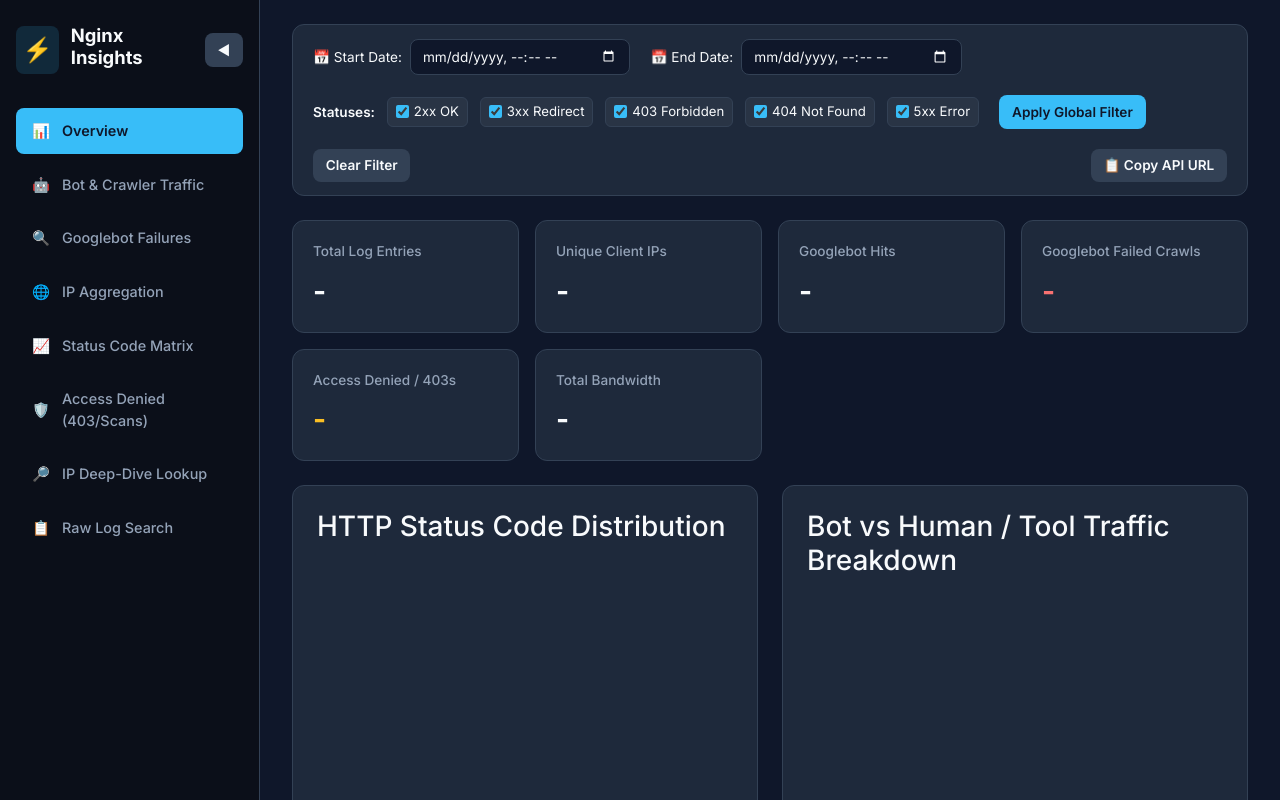
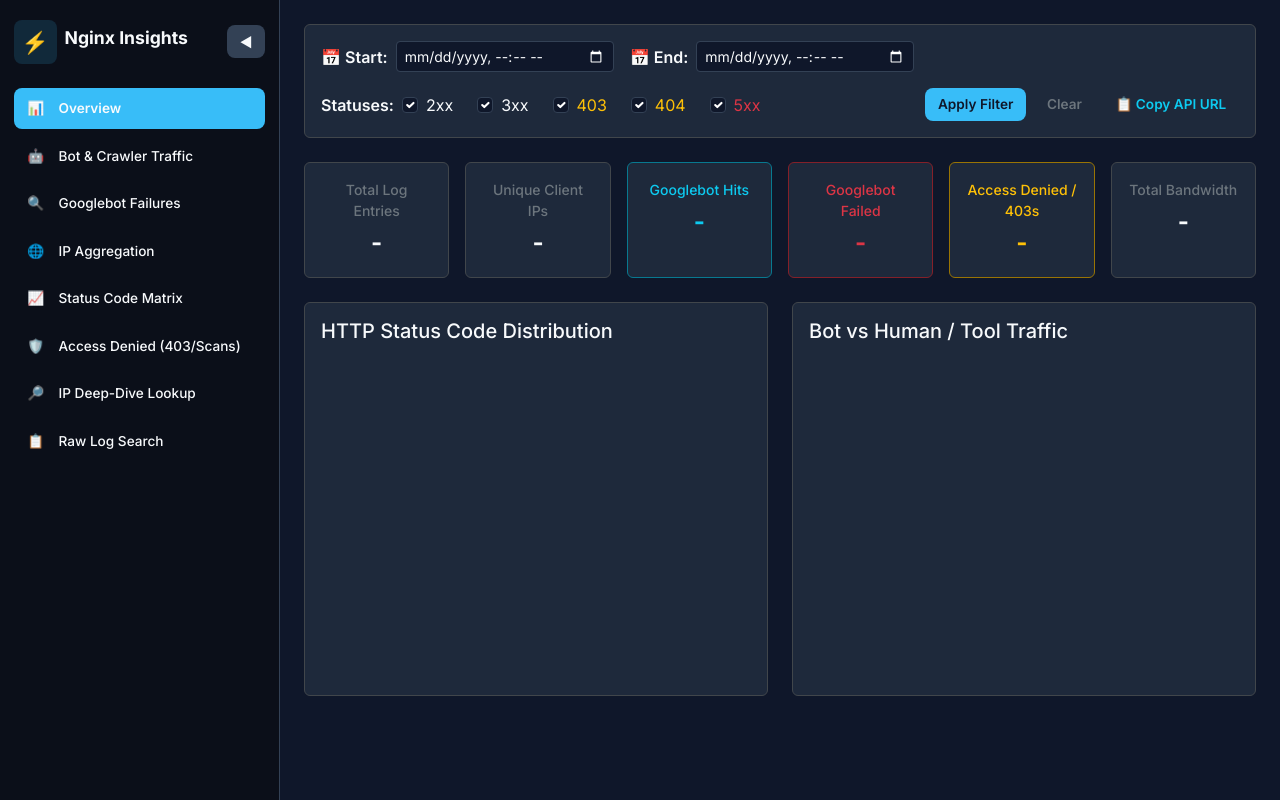
Before and after one commit to questionbankpro/nginx-log-preview, a website: page public/index.html in a window 1280 px wide. Drawn offline with nearby package versions, Linux system fonts and the light colour scheme; no server answers.

Commit message:
refactor: migrate UI layout and components to Bootstrap 5 framework

```diff
--- a/public/index.html
+++ b/public/index.html
@@ -25,109 +25,129 @@
       </div>
       <nav class="nav-menu">
 
-        <button class="nav-btn active" data-tab="overview">
-          <span class="icon">📊</span> Overview
+        <button class="nav-btn active text-nowrap" data-tab="overview">
+          <span class="icon me-1">📊</span> <span class="nav-text">Overview</span>
         </button>
-        <button class="nav-btn" data-tab="crawlers">
-          <span class="icon">🤖</span> Bot & Crawler Traffic
+        <button class="nav-btn text-nowrap" data-tab="crawlers">
+          <span class="icon me-1">🤖</span> <span class="nav-text">Bot & Crawler Traffic</span>
         </button>
-        <button class="nav-btn" data-tab="googlebot">
-          <span class="icon">🔍</span> Googlebot Failures
+        <button class="nav-btn text-nowrap" data-tab="googlebot">
+          <span class="icon me-1">🔍</span> <span class="nav-text">Googlebot Failures</span>
         </button>
-        <button class="nav-btn" data-tab="ip-analytics">
-          <span class="icon">🌐</span> IP Aggregation
+        <button class="nav-btn text-nowrap" data-tab="ip-analytics">
+          <span class="icon me-1">🌐</span> <span class="nav-text">IP Aggregation</span>
         </button>
-        <button class="nav-btn" data-tab="status-matrix">
-          <span class="icon">📈</span> Status Code Matrix
+        <button class="nav-btn text-nowrap" data-tab="status-matrix">
+          <span class="icon me-1">📈</span> <span class="nav-text">Status Code Matrix</span>
         </button>
-        <button class="nav-btn" data-tab="access-denied">
-          <span class="icon">🛡️</span> Access Denied (403/Scans)
+        <button class="nav-btn text-nowrap" data-tab="access-denied">
+          <span class="icon me-1">🛡️</span> <span class="nav-text">Access Denied (403/Scans)</span>
         </button>
-        <button class="nav-btn" data-tab="ip-audit">
-          <span class="icon">🔎</span> IP Deep-Dive Lookup
+        <button class="nav-btn text-nowrap" data-tab="ip-audit">
+          <span class="icon me-1">🔎</span> <span class="nav-text">IP Deep-Dive Lookup</span>
         </button>
-        <button class="nav-btn" data-tab="log-viewer">
-          <span class="icon">📋</span> Raw Log Search
+        <button class="nav-btn text-nowrap" data-tab="log-viewer">
+          <span class="icon me-1">📋</span> <span class="nav-text">Raw Log Search</span>
         </button>
+
+
 
       </nav>
     </aside>
 
     <!-- Main Content Area -->
     <main class="main-content">
-      <!-- Global Date & Status Range Filter Bar -->
-      <div class="global-filter-bar">
-        <div class="filter-group">
-          <label for="global-start-date">📅 Start Date:</label>
-          <input type="datetime-local" id="global-start-date" class="date-input">
+      <!-- Global Date & Status Range Filter Bar (Bootstrap Flex & Gap Utilities) -->
+      <div class="card p-3 mb-4 border-secondary-subtle">
+        <div class="d-flex flex-wrap align-items-center gap-3">
+          <div class="d-flex align-items-center gap-2">
+            <label for="global-start-date" class="form-label mb-0 fw-semibold">📅 Start:</label>
+            <input type="datetime-local" id="global-start-date" class="form-control form-control-sm w-auto">
           </div>
-        <div class="filter-group">
-          <label for="global-end-date">📅 End Date:</label>
-          <input type="datetime-local" id="global-end-date" class="date-input">
+          <div class="d-flex align-items-center gap-2">
+            <label for="global-end-date" class="form-label mb-0 fw-semibold">📅 End:</label>
+            <input type="datetime-local" id="global-end-date" class="form-control form-control-sm w-auto">
           </div>
 
-        <div class="filter-group checkboxes-group">
-          <span style="font-weight: 600; color: var(--text-main);">Statuses:</span>
-          <label class="cb-label"><input type="checkbox" class="status-cb" value="2xx" checked> 2xx OK</label>
-          <label class="cb-label"><input type="checkbox" class="status-cb" value="3xx" checked> 3xx Redirect</label>
-          <label class="cb-label"><input type="checkbox" class="status-cb" value="403" checked> 403 Forbidden</label>
-          <label class="cb-label"><input type="checkbox" class="status-cb" value="404" checked> 404 Not Found</label>
-          <label class="cb-label"><input type="checkbox" class="status-cb" value="5xx" checked> 5xx Error</label>
+          <div class="d-flex align-items-center flex-wrap gap-2">
+            <span class="fw-semibold">Statuses:</span>
+            <div class="form-check form-check-inline mb-0"><input type="checkbox" class="form-check-input status-cb" value="2xx" id="cb2" checked><label class="form-check-label" for="cb2">2xx</label></div>
+            <div class="form-check form-check-inline mb-0"><input type="checkbox" class="form-check-input status-cb" value="3xx" id="cb3" checked><label class="form-check-label" for="cb3">3xx</label></div>
+            <div class="form-check form-check-inline mb-0"><input type="checkbox" class="form-check-input status-cb" value="403" id="cb403" checked><label class="form-check-label text-warning" for="cb403">403</label></div>
+            <div class="form-check form-check-inline mb-0"><input type="checkbox" class="form-check-input status-cb" value="404" id="cb404" checked><label class="form-check-label text-warning" for="cb404">404</label></div>
+            <div class="form-check form-check-inline mb-0"><input type="checkbox" class="form-check-input status-cb" value="5xx" id="cb5" checked><label class="form-check-label text-danger" for="cb5">5xx</label></div>
           </div>
 
-        <button id="btn-apply-global-date" class="btn btn-primary btn-sm">Apply Global Filter</button>
-        <button id="btn-clear-global-date" class="btn btn-secondary btn-sm">Clear Filter</button>
-        <button id="btn-copy-api-url" class="btn btn-secondary btn-sm" style="margin-left: auto;">📋 Copy API URL</button>
+          <div class="d-flex gap-2 ms-lg-auto">
+            <button id="btn-apply-global-date" class="btn btn-primary btn-sm">Apply Filter</button>
+            <button id="btn-clear-global-date" class="btn btn-outline-secondary btn-sm">Clear</button>
+            <button id="btn-copy-api-url" class="btn btn-outline-info btn-sm">📋 Copy API URL</button>
+          </div>
+        </div>
       </div>
 
-
-
-      <!-- Top Summary Metrics Bar -->
-      <header class="metrics-bar">
-
-        <div class="metric-card">
-          <div class="metric-title">Total Log Entries</div>
-          <div class="metric-value" id="stat-total-logs">-</div>
+      <!-- Top Summary Metrics Grid (Bootstrap 5 Row & Cols) -->
+      <div class="row g-3 mb-4">
+        <div class="col-12 col-sm-6 col-xl-2">
+          <div class="card p-3 h-100 text-center border-secondary-subtle">
+            <div class="text-secondary small fw-medium">Total Log Entries</div>
+            <div class="fs-4 fw-bold mt-1" id="stat-total-logs">-</div>
           </div>
-        <div class="metric-card">
-          <div class="metric-title">Unique Client IPs</div>
-          <div class="metric-value" id="stat-unique-ips">-</div>
         </div>
-        <div class="metric-card info">
-          <div class="metric-title">Googlebot Hits</div>
-          <div class="metric-value" id="stat-googlebot">-</div>
+        <div class="col-12 col-sm-6 col-xl-2">
+          <div class="card p-3 h-100 text-center border-secondary-subtle">
+            <div class="text-secondary small fw-medium">Unique Client IPs</div>
+            <div class="fs-4 fw-bold mt-1" id="stat-unique-ips">-</div>
           </div>
-        <div class="metric-card danger">
-          <div class="metric-title">Googlebot Failed Crawls</div>
-          <div class="metric-value" id="stat-googlebot-failed">-</div>
         </div>
-        <div class="metric-card warning">
-          <div class="metric-title">Access Denied / 403s</div>
-          <div class="metric-value" id="stat-403">-</div>
+        <div class="col-12 col-sm-6 col-xl-2">
+          <div class="card p-3 h-100 text-center border-info-subtle bg-info-subtle bg-opacity-10">
+            <div class="text-info small fw-medium">Googlebot Hits</div>
+            <div class="fs-4 fw-bold mt-1 text-info" id="stat-googlebot">-</div>
           </div>
-        <div class="metric-card">
-          <div class="metric-title">Total Bandwidth</div>
-          <div class="metric-value" id="stat-bandwidth">-</div>
         </div>
-      </header>
+        <div class="col-12 col-sm-6 col-xl-2">
+          <div class="card p-3 h-100 text-center border-danger-subtle bg-danger-subtle bg-opacity-10">
+            <div class="text-danger small fw-medium">Googlebot Failed</div>
+            <div class="fs-4 fw-bold mt-1 text-danger" id="stat-googlebot-failed">-</div>
+          </div>
+        </div>
+        <div class="col-12 col-sm-6 col-xl-2">
+          <div class="card p-3 h-100 text-center border-warning-subtle bg-warning-subtle bg-opacity-10">
+            <div class="text-warning small fw-medium">Access Denied / 403s</div>
+            <div class="fs-4 fw-bold mt-1 text-warning" id="stat-403">-</div>
+          </div>
+        </div>
+        <div class="col-12 col-sm-6 col-xl-2">
+          <div class="card p-3 h-100 text-center border-secondary-subtle">
+            <div class="text-secondary small fw-medium">Total Bandwidth</div>
+            <div class="fs-4 fw-bold mt-1" id="stat-bandwidth">-</div>
+          </div>
+        </div>
+      </div>
 
       <!-- TAB 1: OVERVIEW -->
       <section id="tab-overview" class="tab-content active">
-        <div class="grid-2">
-          <div class="card">
-            <h3>HTTP Status Code Distribution</h3>
-            <div class="chart-container">
+        <div class="row g-4">
+          <div class="col-12 col-lg-6">
+            <div class="card p-3 h-100 border-secondary-subtle">
+              <h5 class="card-title mb-3">HTTP Status Code Distribution</h5>
+              <div class="chart-container" style="position: relative; height: 320px;">
                 <canvas id="statusChart"></canvas>
               </div>
             </div>
-          <div class="card">
-            <h3>Bot vs Human / Tool Traffic Breakdown</h3>
-            <div class="chart-container">
+          </div>
+          <div class="col-12 col-lg-6">
+            <div class="card p-3 h-100 border-secondary-subtle">
+              <h5 class="card-title mb-3">Bot vs Human / Tool Traffic</h5>
+              <div class="chart-container" style="position: relative; height: 320px;">
                 <canvas id="botChart"></canvas>
               </div>
             </div>
           </div>
+        </div>
       </section>
+
 
       <!-- TAB 2: CRAWLER & BOT TRAFFIC -->
       <section id="tab-crawlers" class="tab-content">
--- a/public/style.css
+++ b/public/style.css
@@ -78,24 +78,36 @@
 
 /* Sidebar */
 .sidebar {
-  width: 260px;
+  width: 280px;
   background-color: #0b0f19;
   border-right: 1px solid var(--border-color);
   display: flex;
   flex-direction: column;
-  padding: 1.5rem 1rem;
+  padding: 1.25rem 0.85rem;
   flex-shrink: 0;
   transition: width 0.3s ease, padding 0.3s ease;
+  overflow-y: auto;
 }
 
 /* Collapsed Desktop State */
 .sidebar.collapsed {
-  width: 75px;
-  padding: 1.5rem 0.5rem;
+  width: 70px;
+  padding: 1.25rem 0.4rem;
 }
 
+.sidebar.collapsed .brand {
+  justify-content: center;
+  margin-bottom: 1.25rem;
+}
+
+.sidebar.collapsed .logo-icon,
 .sidebar.collapsed .brand-title {
-  display: none;
+  display: none !important;
+}
+
+.sidebar.collapsed #btn-toggle-sidebar {
+  margin-left: 0 !important;
+  padding: 0.3rem 0.5rem;
 }
 
 .sidebar.collapsed .nav-btn {
@@ -103,13 +115,20 @@
   padding: 0.75rem 0;
 }
 
-.sidebar.collapsed .nav-btn span:not(.icon) {
-  display: none;
+.sidebar.collapsed .nav-text {
+  display: none !important;
+}
+
+.sidebar.collapsed .icon {
+  margin-right: 0 !important;
+  font-size: 1.2rem;
 }
 
 .sidebar.collapsed .toggle-icon {
   transform: rotate(180deg);
 }
+
+
 
 /* Mobile Responsive Adjustments */
 @media (max-width: 992px) {
@@ -128,6 +147,7 @@
     border-right: none;
     border-bottom: 1px solid var(--border-color);
     padding: 1rem;
+    overflow-y: visible;
   }
 
   .sidebar.collapsed .nav-menu {
@@ -150,91 +170,64 @@
   .nav-btn {
     padding: 0.5rem 0.85rem;
     font-size: 0.825rem;
+    white-space: nowrap;
   }
-
 
   .main-content {
     padding: 1rem;
     overflow-y: visible;
   }
-
-  .metrics-bar {
-    grid-template-columns: repeat(2, 1fr) !important;
-  }
-
-  .grid-2 {
-    grid-template-columns: 1fr !important;
-  }
-
-  .global-filter-bar {
-    flex-direction: column;
-    align-items: stretch;
-    gap: 0.75rem;
-  }
-
-  .filter-group {
-    flex-wrap: wrap;
-  }
-
-  #btn-copy-api-url {
-    margin-left: 0 !important;
-    width: 100%;
-  }
 }
-
-@media (max-width: 576px) {
-  .metrics-bar {
-    grid-template-columns: 1fr !important;
-  }
-}
-
 
 .brand {
   display: flex;
   align-items: center;
-  gap: 0.75rem;
-  margin-bottom: 2rem;
+  gap: 0.5rem;
+  margin-bottom: 1.5rem;
 }
 
 .logo-icon {
-  font-size: 1.5rem;
+  font-size: 1.35rem;
   background: rgba(56, 189, 248, 0.15);
-  padding: 0.4rem;
+  padding: 0.35rem 0.5rem;
   border-radius: 8px;
 }
 
 .brand h2 {
-  font-size: 1.15rem;
+  font-size: 1.1rem;
   font-weight: 700;
   color: var(--text-main);
+  white-space: nowrap;
 }
 
 .nav-menu {
   display: flex;
   flex-direction: column;
-  gap: 0.5rem;
+  gap: 0.4rem;
 }
 
 .nav-btn {
   display: flex;
   align-items: center;
-  gap: 0.75rem;
-  padding: 0.75rem 1rem;
+  gap: 0.65rem;
+  padding: 0.65rem 0.85rem;
   border: none;
   background: transparent;
   color: var(--text-muted);
-  font-size: 0.9rem;
+  font-size: 0.85rem;
   font-weight: 500;
   border-radius: 8px;
   cursor: pointer;
   text-align: left;
   transition: all 0.2s;
+  white-space: nowrap;
+  overflow: hidden;
+  text-overflow: ellipsis;
 }
 
 .nav-btn * {
   pointer-events: none;
 }
-
 
 .nav-btn:hover {
   background-color: var(--bg-card);
@@ -243,18 +236,32 @@
 
 .nav-btn.active {
   background-color: var(--primary);
-  color: #0f172a;
+  color: #0f172a !important;
   font-weight: 600;
 }
+
 
 /* Main Content */
 .main-content {
   flex: 1;
   display: flex;
   flex-direction: column;
-  padding: 1.5rem 2rem;
+  padding: 1.5rem;
   overflow-y: auto;
-  gap: 1.5rem;
+}
+
+/* Card Base Extensions */
+.card {
+  background-color: var(--bg-card) !important;
+  color: var(--text-main) !important;
+}
+
+.tab-content {
+  display: none;
+}
+
+.tab-content.active {
+  display: block;
 }
 
 /* Metrics Bar */
@@ -362,15 +369,6 @@
   gap: 1.5rem;
 }
 
-.card {
-  background: var(--bg-card);
-  border: 1px solid var(--border-color);
-  border-radius: 12px;
-  padding: 1.5rem;
-  display: flex;
-  flex-direction: column;
-  gap: 1rem;
-}
 
 .card-header {
   display: flex;
```
Lines whose indentation alone changed are shown as unchanged.
